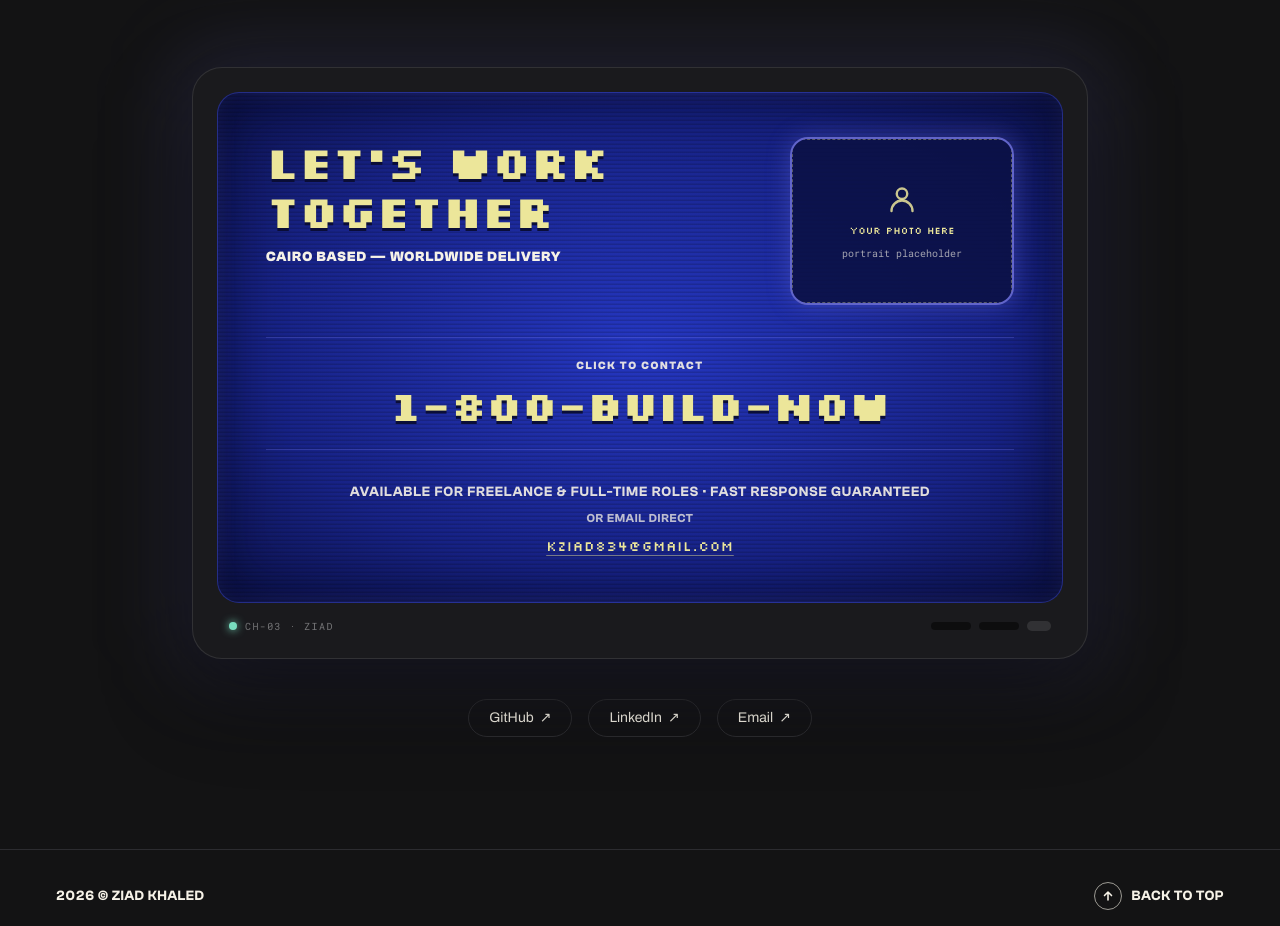
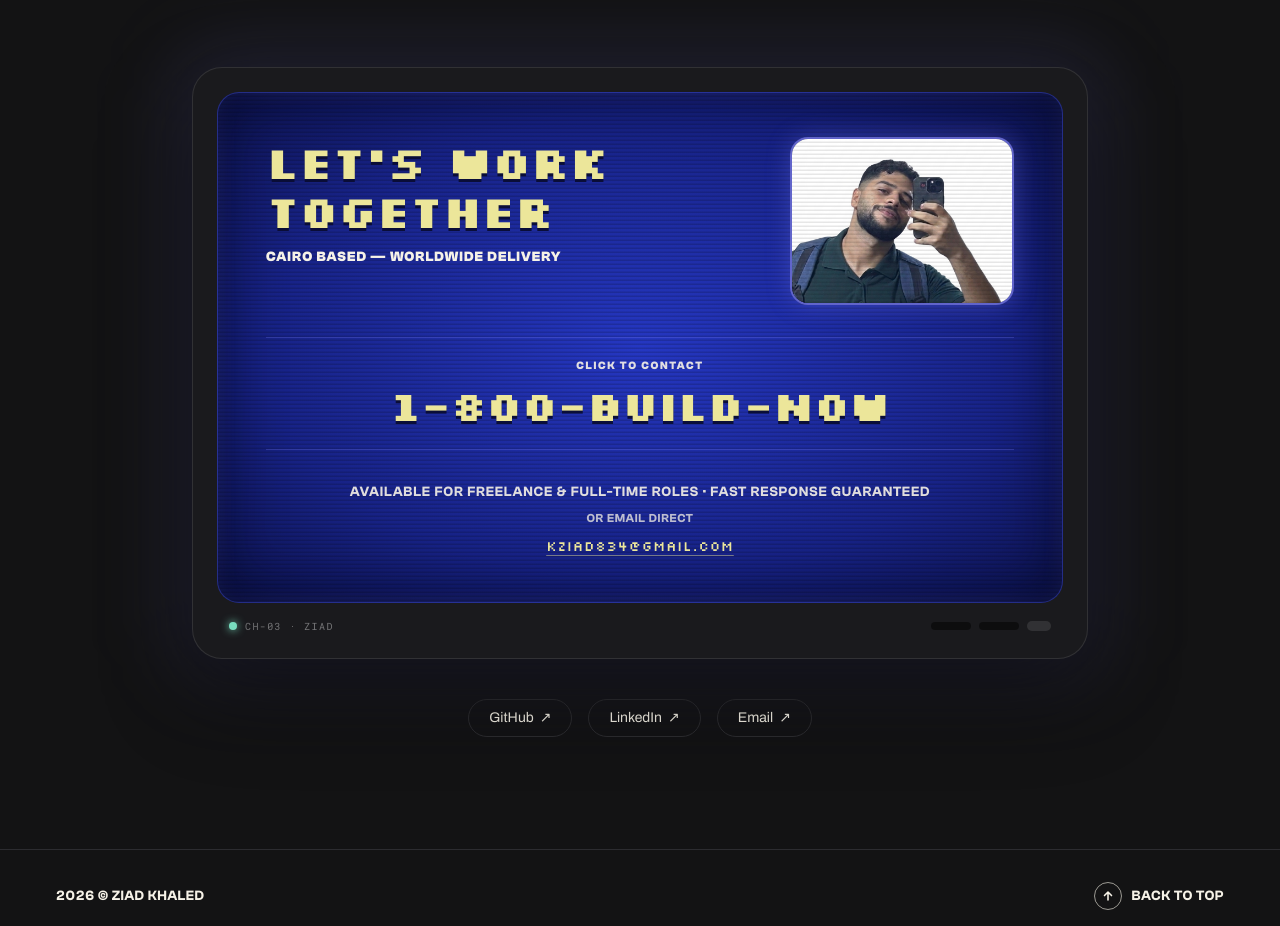
Before and after one commit to zeyadkhaled2/portfolio-new, a Next.js app: page / in a window 1280 px wide. Shown: the part 3760-4686 px from the top of the page. Built offline with nearby package versions, Linux system fonts and the light colour scheme.

Commit message:
Add portrait with clean white background to CRT contact section

```diff
--- a/src/components/sections/Contact.js
+++ b/src/components/sections/Contact.js
@@ -42,7 +42,7 @@ export default function Contact() {
                             alt={`${site.name} portrait`}
                             fill
                             sizes="(max-width: 768px) 192px, 224px"
-                            className="object-cover"
+                            className="object-cover object-[50%_34%] scale-[1.12]"
                           />
                           <div className="crt-scanlines pointer-events-none absolute inset-0 opacity-40" />
                         </>
--- a/src/data/site.js
+++ b/src/data/site.js
@@ -20,7 +20,7 @@ export const site = {
   locationBadge: "CAIRO BASED — WORLDWIDE DELIVERY",
   email: "kziad834@gmail.com",
   cvUrl: "#",
-  portraitUrl: null,
+  portraitUrl: "/images/portrait.jpg",
   year: 2026,
   socials: [
     { label: "GitHub", href: "https://github.com/zeyadkhaled2" },
```
Also changed, not shown: public/images/portrait.jpg (added).
